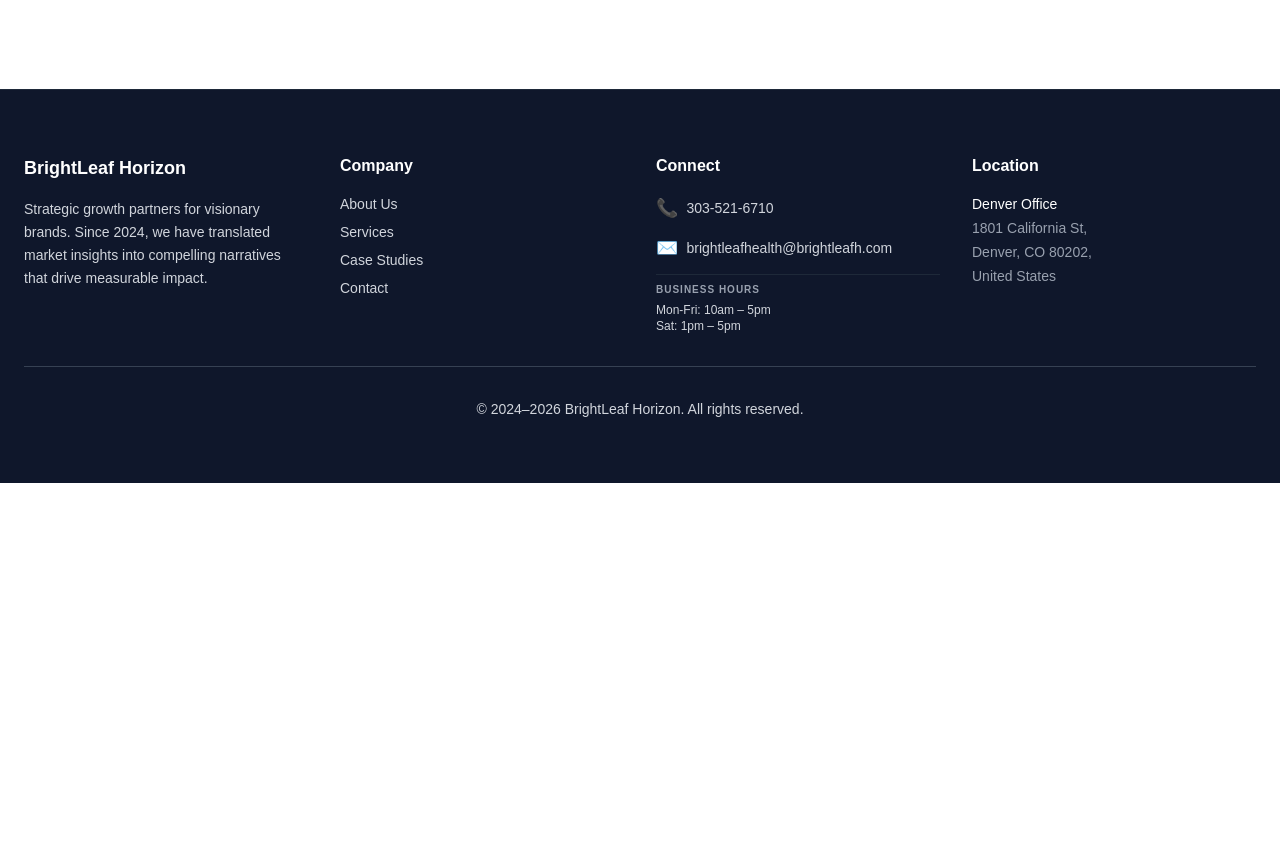
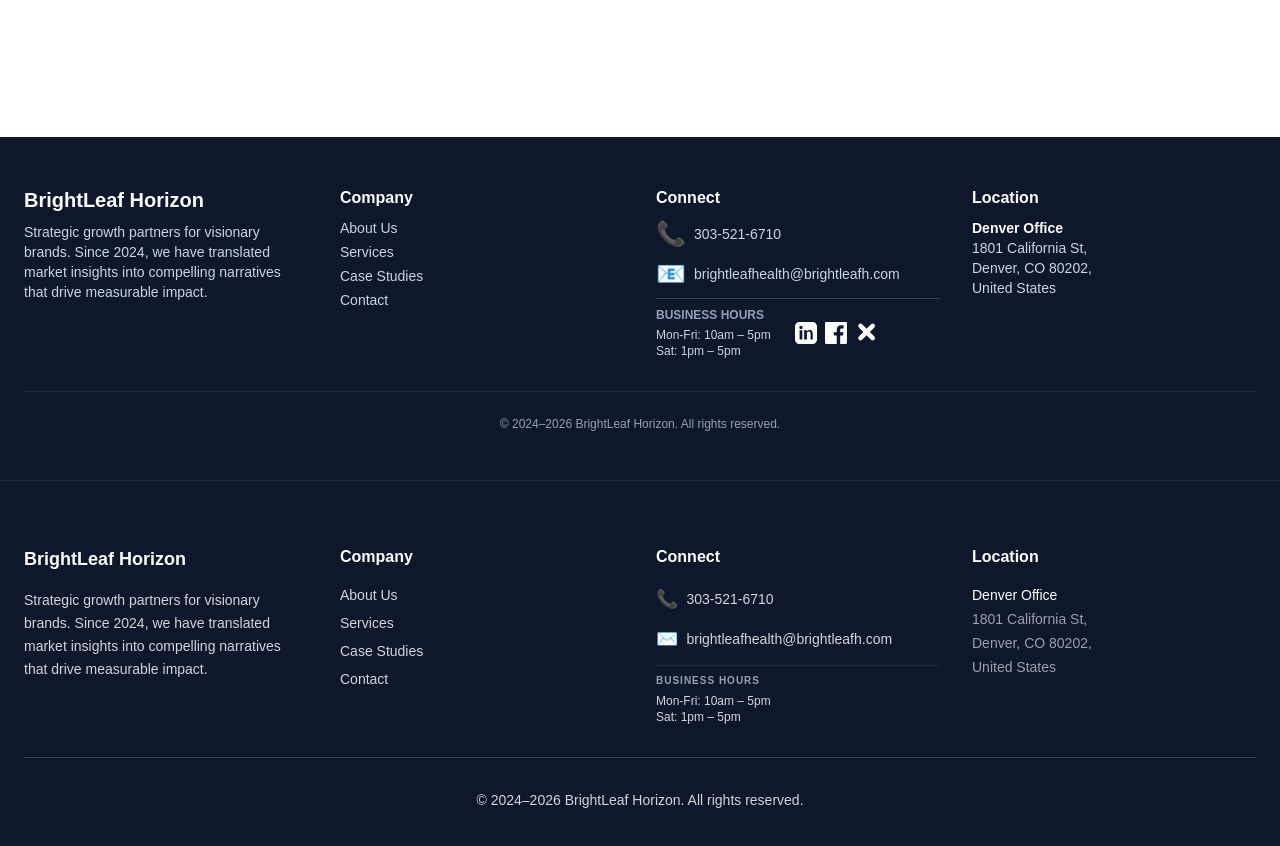
Before and after one commit to Sharon-DA/brightleaf-horizon, a Next.js app: page /about in a window 1280 px wide. Shown: the part 2380-3226 px from the top of the page. Before the commit the page ends 2863 px from the top, so only its background shows below. Built offline with nearby package versions, Linux system fonts and the light colour scheme.

Commit message:
feat: move social media icons beside business hours in Connect column, restore single footer

```diff
--- a/src/app/about/page.tsx
+++ b/src/app/about/page.tsx
@@ -118,7 +118,64 @@ export default function AboutPage() {
         </div>
       </section>
 
-      {/* Only one footer should exist. The correct one is the grid with social icons under Location. */}
+      <footer className="py-12 px-6 bg-slate-900 border-t border-gray-900 mt-12">
+        <div className="max-w-7xl mx-auto grid grid-cols-1 md:grid-cols-4 gap-8">
+          {/* Company Info */}
+          <div>
+            <h3 className="text-white font-bold text-xl mb-2">BrightLeaf Horizon</h3>
+            <p className="text-slate-300 text-sm">Strategic growth partners for visionary brands. Since 2024, we have translated market insights into compelling narratives that drive measurable impact.</p>
+          </div>
+          {/* Company Links */}
+          <div>
+            <h4 className="text-white font-bold mb-2">Company</h4>
+            <ul className="text-slate-300 space-y-1 text-sm">
+              <li><Link href="/about">About Us</Link></li>
+              <li><Link href="/#services">Services</Link></li>
+              <li><Link href="/#cases">Case Studies</Link></li>
+              <li><Link href="/contact">Contact</Link></li>
+            </ul>
+          </div>
+          {/* Connect Info with Socials beside Business Hours */}
+          <div>
+            <h4 className="text-white font-bold mb-2">Connect</h4>
+            <div className="flex items-center gap-2 mb-2">
+              <span className="text-pink-400 text-2xl">&#128222;</span>
+              <span className="text-slate-300 text-sm">303-521-6710</span>
+            </div>
+            <div className="flex items-center gap-2 mb-2">
+              <span className="text-purple-200 text-2xl">&#128231;</span>
+              <span className="text-slate-300 text-sm">brightleafhealth@brightleafh.com</span>
+            </div>
+            <div className="border-t border-slate-700 my-2"></div>
+            <div className="flex items-center gap-2">
+              <div>
+                <div className="text-slate-400 text-xs font-bold mb-1">BUSINESS HOURS</div>
+                <div className="text-slate-300 text-xs">Mon-Fri: 10am – 5pm<br/>Sat: 1pm – 5pm</div>
+              </div>
+              <div className="flex gap-2 ml-4">
+                <a href="https://www.linkedin.com/company/brightleaf-horizon/" target="_blank" rel="noopener noreferrer" aria-label="LinkedIn" className="text-white text-xl">
+                  <svg width="22" height="22" fill="currentColor" viewBox="0 0 24 24"><path d="M19 0h-14c-2.76 0-5 2.24-5 5v14c0 2.76 2.24 5 5 5h14c2.76 0 5-2.24 5-5v-14c0-2.76-2.24-5-5-5zm-11 19h-3v-10h3v10zm-1.5-11.27c-.97 0-1.75-.79-1.75-1.76s.78-1.76 1.75-1.76 1.75.79 1.75 1.76-.78 1.76-1.75 1.76zm13.5 11.27h-3v-5.6c0-1.34-.03-3.07-1.87-3.07-1.87 0-2.16 1.46-2.16 2.97v5.7h-3v-10h2.89v1.36h.04c.4-.75 1.38-1.54 2.85-1.54 3.05 0 3.61 2.01 3.61 4.62v5.56z"/></svg>
+                </a>
+                <a href="https://www.facebook.com/profile.php?id=61587168273948" target="_blank" rel="noopener noreferrer" aria-label="Facebook" className="text-white text-xl">
+                  <svg width="22" height="22" fill="currentColor" viewBox="0 0 24 24"><path d="M22.675 0h-21.35c-.733 0-1.325.592-1.325 1.326v21.348c0 .733.592 1.326 1.325 1.326h11.495v-9.294h-3.128v-3.622h3.128v-2.671c0-3.1 1.893-4.788 4.659-4.788 1.325 0 2.463.099 2.797.143v3.24l-1.918.001c-1.504 0-1.797.715-1.797 1.763v2.312h3.587l-.467 3.622h-3.12v9.293h6.116c.73 0 1.323-.593 1.323-1.326v-21.35c0-.734-.593-1.326-1.326-1.326z"/></svg>
+                </a>
+                <a href="https://x.com/" target="_blank" rel="noopener noreferrer" aria-label="X (Twitter)" className="text-white text-xl">
+                  <svg width="22" height="22" fill="currentColor" viewBox="0 0 24 24"><path d="M17.53 2.47a2.5 2.5 0 0 1 3.54 3.54l-4.88 4.88 4.88 4.88a2.5 2.5 0 0 1-3.54 3.54l-4.88-4.88-4.88 4.88a2.5 2.5 0 0 1-3.54-3.54l4.88-4.88-4.88-4.88a2.5 2.5 0 0 1 3.54-3.54l4.88 4.88 4.88-4.88z"/></svg>
+                </a>
+              </div>
+            </div>
+          </div>
+          {/* Location */}
+          <div>
+            <h4 className="text-white font-bold mb-2">Location</h4>
+            <div className="text-slate-300 text-sm mb-4">
+              <div className="font-semibold text-white">Denver Office</div>
+              1801 California St,<br/>Denver, CO 80202,<br/>United States
+            </div>
+          </div>
+        </div>
+        <div className="max-w-7xl mx-auto mt-8 text-center text-slate-400 text-xs border-t border-slate-800 pt-6">© 2024–2026 BrightLeaf Horizon. All rights reserved.</div>
+      </footer>
     </div>
   );
 }
```
